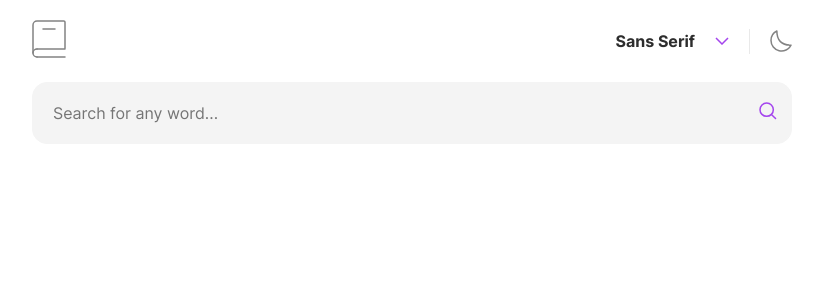
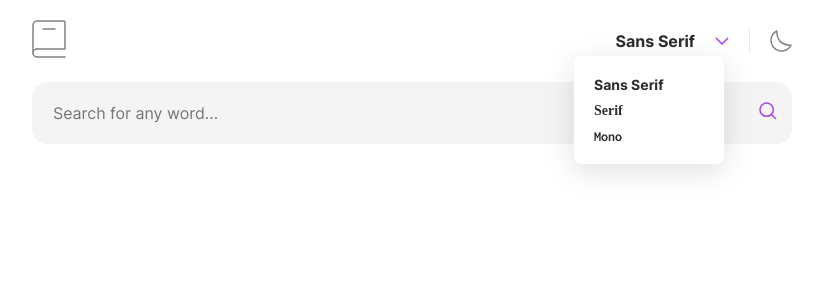
Before and after one commit to chonhenry/angular-dictionary, an Angular app: page / in a window 1280 px wide. Shown: the top 300 px of the page, without its empty margins (228-1051 px from the left). Built offline with nearby package versions, Linux system fonts and the light colour scheme.

Commit message:
dropdown style

```diff
--- a/src/app/navbar/dropdown/dropdown.component.css
+++ b/src/app/navbar/dropdown/dropdown.component.css
@@ -1,22 +1,32 @@
 .dropdown {
   position: absolute;
-  background-color: var(--background-color);
-  right: 0;
+  right: 25px;
   top: 25px;
-  width: 95px;
-  border: 1px solid var(--quaternary-color);
-  padding: 10px;
+  width: 150px;
+  padding: 20px;
   border-radius: 7px;
   box-sizing: border-box;
   z-index: 10;
 }
 
-.sans-serif,
-.serif,
-.mono {
+.shadow-light {
+  box-shadow: rgba(100, 100, 111, 0.2) 0px 7px 29px 0px;
+  background-color: var(--background-color);
+}
+
+.shadow-dark {
+  box-shadow: rgba(164, 69, 237, 0.2) 0px 7px 29px 0px;
+  background-color: var(--tertiary-color);
+}
+
+.dropdown-tiem {
   cursor: pointer;
   font-size: 14px;
   font-weight: bold;
+}
+
+.dropdown-tiem:hover {
+  color: var(--purple);
 }
 
 .sans-serif {
@@ -25,6 +35,8 @@
 
 .serif {
   font-family: "inserifter";
+  margin-top: 10px;
+  margin-bottom: 10px;
 }
 
 .mono {
--- a/src/app/navbar/dropdown/dropdown.component.html
+++ b/src/app/navbar/dropdown/dropdown.component.html
@@ -1,7 +1,7 @@
-<div class="dropdown">
-  <div class="sans-serif" (click)="selectFont('sans-serif')">Sans Serif</div>
-  <div class="divider"></div>
-  <div class="serif" (click)="selectFont('serif')">Serif</div>
-  <div class="divider"></div>
-  <div class="mono" (click)="selectFont('mono')">Mono</div>
+<div class="dropdown" [ngClass]="isLightTheme ? 'shadow-light' : 'shadow-dark'">
+  <div class="sans-serif dropdown-tiem" (click)="selectFont('sans-serif')">
+    Sans Serif
+  </div>
+  <div class="serif dropdown-tiem" (click)="selectFont('serif')">Serif</div>
+  <div class="mono dropdown-tiem" (click)="selectFont('mono')">Mono</div>
 </div>
--- a/src/app/navbar/dropdown/dropdown.component.ts
+++ b/src/app/navbar/dropdown/dropdown.component.ts
@@ -1,4 +1,4 @@
-import { Component, Output, EventEmitter } from '@angular/core';
+import { Component, Input, Output, EventEmitter } from '@angular/core';
 
 @Component({
   selector: 'app-dropdown',
@@ -6,7 +6,11 @@ import { Component, Output, EventEmitter } from '@angular/core';
   styleUrl: './dropdown.component.css',
 })
 export class DropdownComponent {
-  @Output() selectFontEvent = new EventEmitter<string>();
+  @Input()
+  isLightTheme = true;
+
+  @Output()
+  selectFontEvent = new EventEmitter<string>();
 
   selectFont(value: string) {
     this.selectFontEvent.emit(value);
--- a/src/app/navbar/navbar.component.html
+++ b/src/app/navbar/navbar.component.html
@@ -14,6 +14,7 @@
       <app-dropdown
         *ngIf="isDropdownOpen"
         (selectFontEvent)="onSetFontTheme($event)"
+        [isLightTheme]="isLightTheme"
       ></app-dropdown>
     </div>
     <div class="divider"></div>
--- a/src/app/navbar/navbar.component.ts
+++ b/src/app/navbar/navbar.component.ts
@@ -8,7 +8,7 @@ import { Component } from '@angular/core';
 export class NavbarComponent {
   public font: string = 'Sans Serif';
   public isLightTheme = true;
-  public isDropdownOpen = false;
+  public isDropdownOpen = true;
 
   onDropdownClick() {
     this.isDropdownOpen = !this.isDropdownOpen;
```
